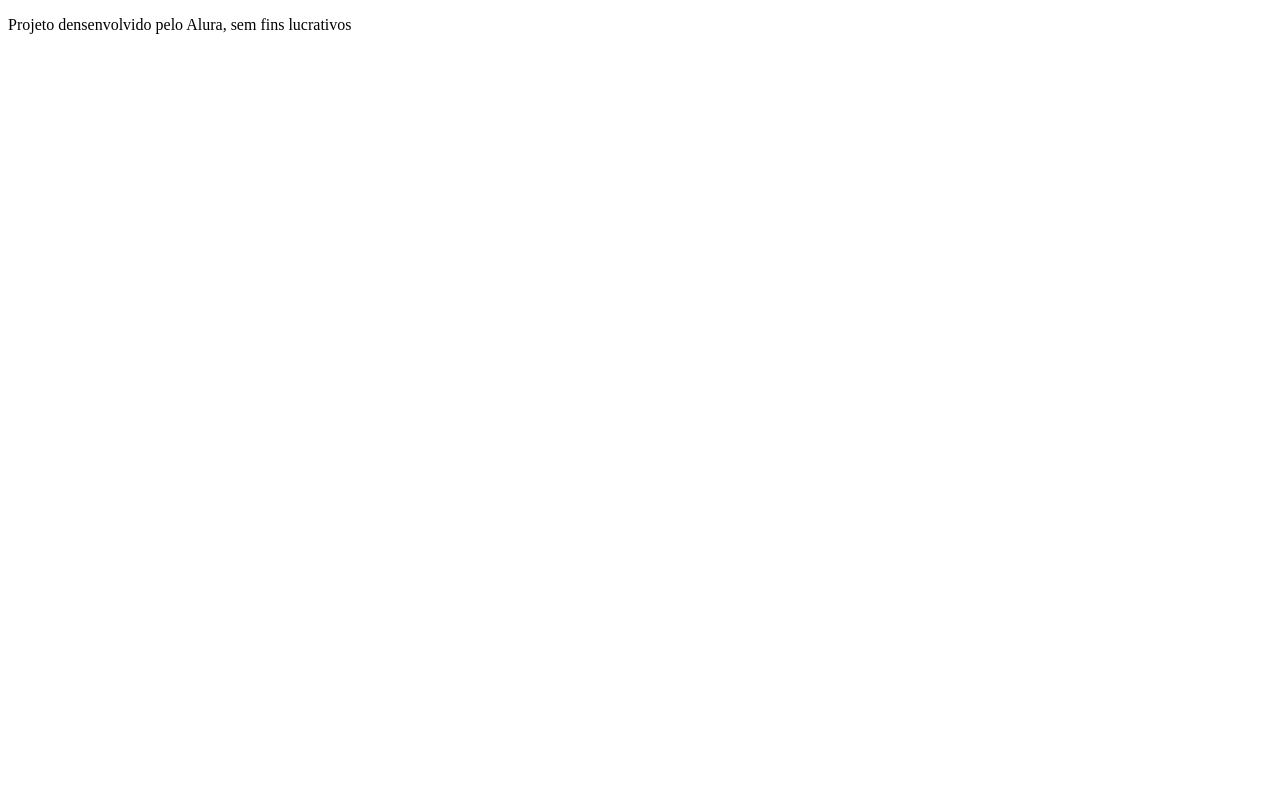
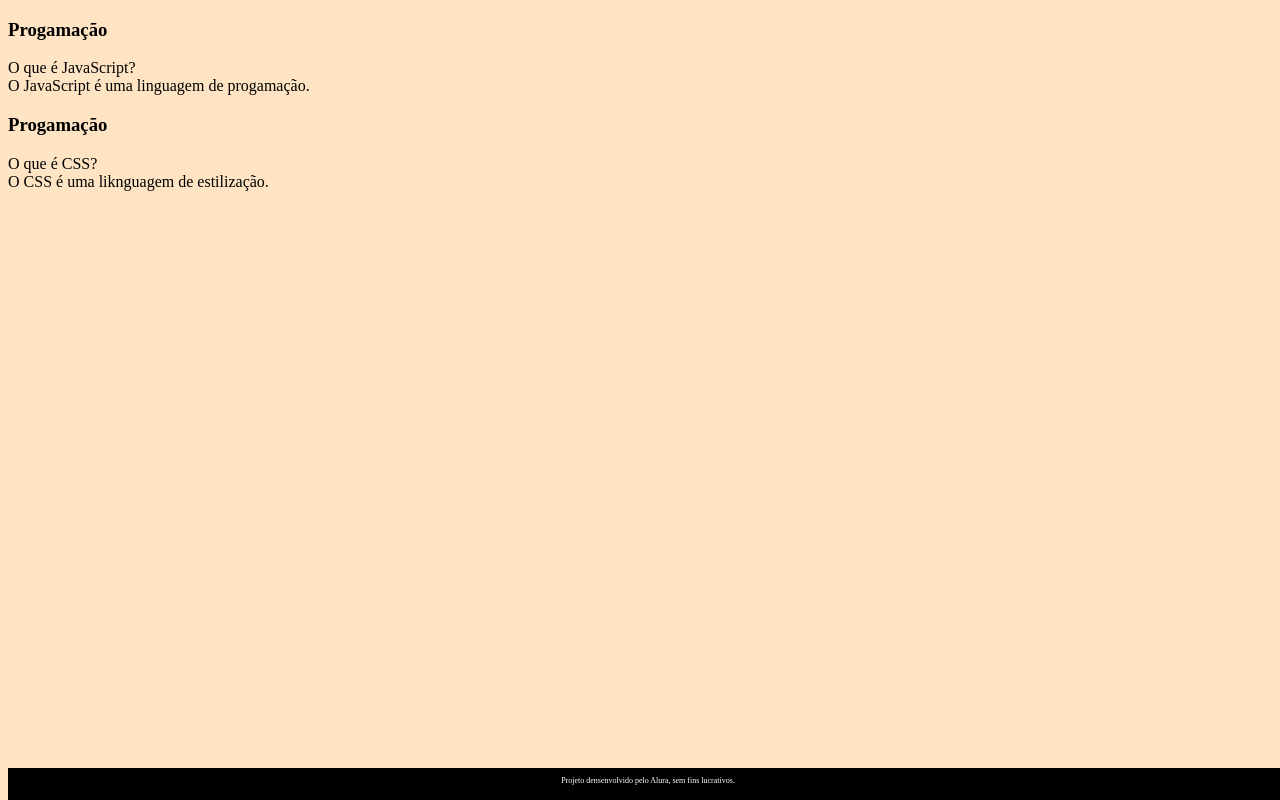
Before and after one commit to alveskayo/Flash-Card, a plain HTML site: page index.html in a window 1280 px wide. Drawn offline with Linux system fonts and the light colour scheme; files that its build step writes are made by us from their sources.

Commit message:
Add files via upload

```diff
--- a/index.html
+++ b/index.html
@@ -3,13 +3,37 @@
 <head>
     <meta charset="UTF-8">
     <meta name="viewport" content="width=device-width, initial-scale=1.0">
+    <link rel="stylesheet" href="assets/style.css">
     <title>Flashcard</title>
 </head>
 <body>
     <main>
-
+        <section id="container">
+            <article class="cartao">
+                <div class="cartao__conteudo">
+                    <h3>Progamação</h3>
+                    <div class="cartao__conteudo__pergunta">
+                        O que é JavaScript?
+                    </div>
+                    <div class="cartao__conteudo__resposta">
+                        O JavaScript é uma linguagem de progamação.
+                    </div>
+                </div>
+            </article>
+            <article class="cartao">
+                <div class="cartao__conteudo">
+                    <h3>Progamação</h3>
+                    <div class="cartao__conteudo__pergunta">
+                        O que é CSS?
+                    </div>
+                    <div class="cartao__conteudo__resposta">
+                        O CSS é uma liknguagem de estilização.
+                    </div>
+                </div>
+            </article>
+        </section>
         <footer>
-            <p>Projeto densenvolvido pelo Alura, sem fins lucrativos</p>
+            <p>Projeto densenvolvido pelo Alura, sem fins lucrativos.</p>
         </footer>
     </main>
 </body>
--- a/style.css
+++ b/style.css
@@ -0,0 +1,18 @@
+body {
+    background-color: bisque;
+}
+
+footer {
+    background-color: black;
+    color: white;
+    position: fixed;
+    bottom: 0;
+    width: 100%;
+    height: 2rem;
+}
+
+footer p {
+    text-align: center;
+    font-size: 0.5rem;
+    margin-top: 0.5rem;
+}
```
